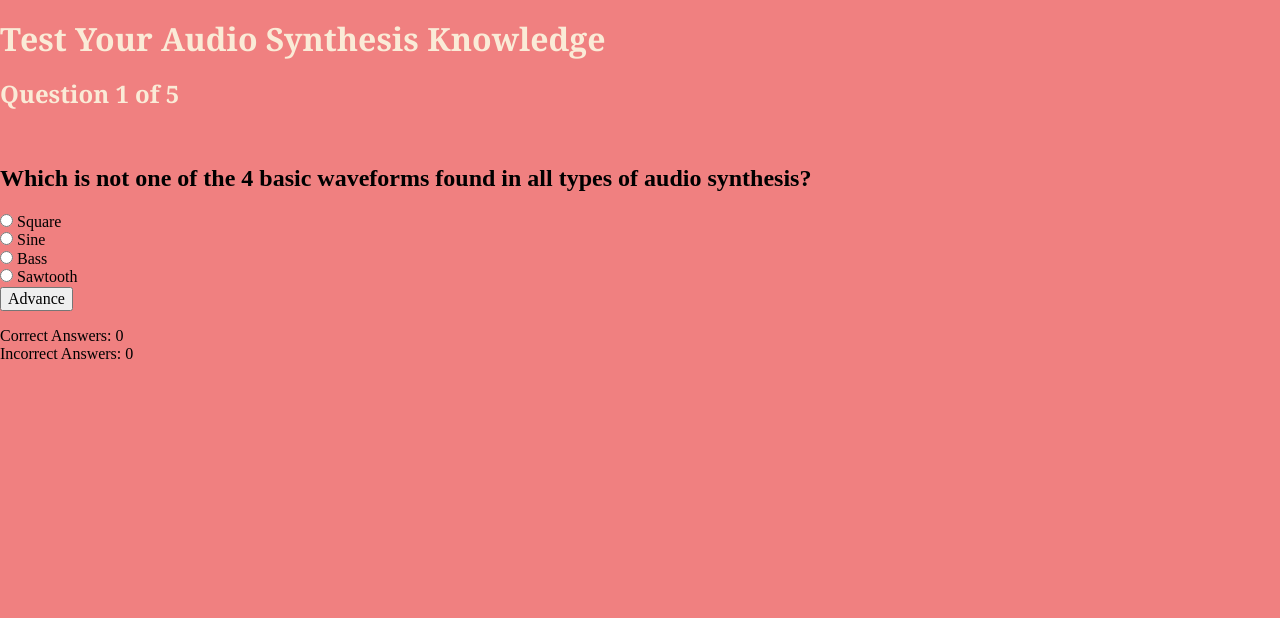
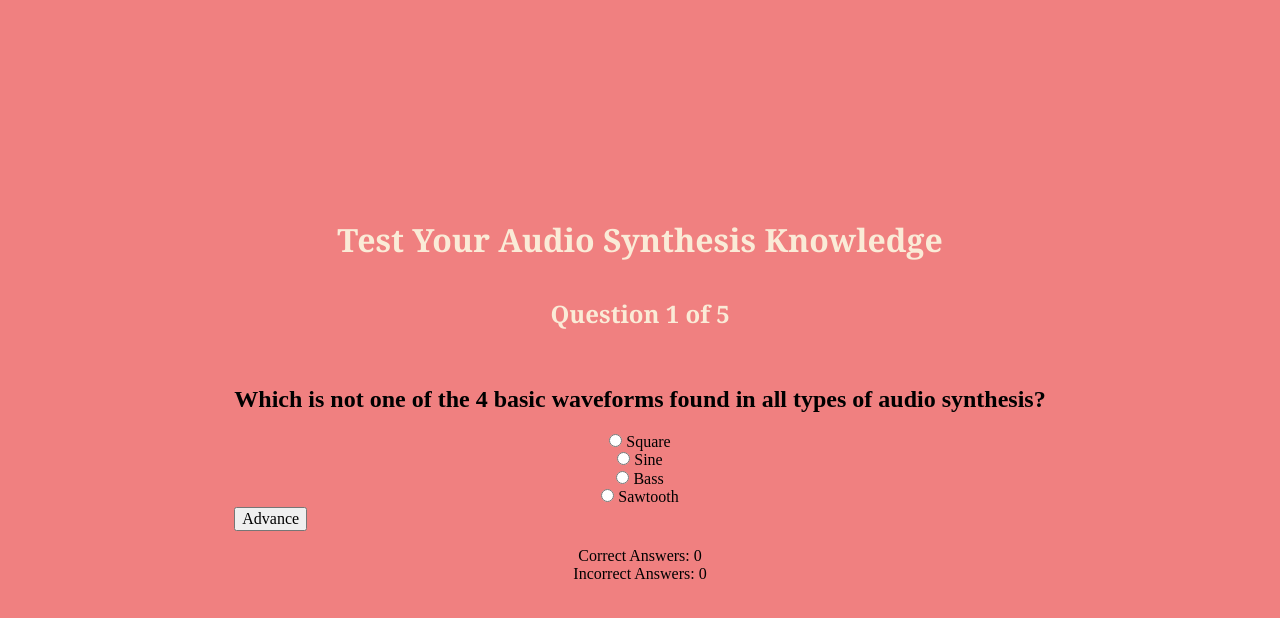
Before and after one commit to jsmartdev/Quiz-App-Wireframe, a plain HTML site: page index.html in a window 1280 px wide. Both pictures are taken after a click on the input "Play". Drawn offline with nearby package versions, Linux system fonts and the light colour scheme.

Commit message:
text center aligned

```diff
--- a/app.css
+++ b/app.css
@@ -9,39 +9,54 @@
 
 .global {
   background-color: lightcoral;
+  width: 100vw;
+  height: 100vh;
+  display: flex;
+  flex-direction: column;
+  justify-content: center;
+  align-items: center;
 }
 
 .title {
   color: antiquewhite;
   font-family: Georgia;
+  text-align: center;
 }
 
 .pls-prs-ply {
   color: antiquewhite;
   font-family: Georgia;
+  text-align: center;
 }
 
 .qstn-nmbr {
   color: antiquewhite;
   font-family: Georgia;
+  text-align: center;
 }
 
 .rspns {
   color: antiquewhite;
   font-family: Georgia;
+  text-align: ;
 }
 
 .fnl-scr {
   color: antiquewhite;
   font-family: Georgia;
+  text-align: center;
 }
 
 .qstn-txt {
-
+text-align: center;
 }
 
 .choices {
+text-align: center;
+}
 
+.score {
+  text-align: center;
 }
 
 /** Buttons*/
```
